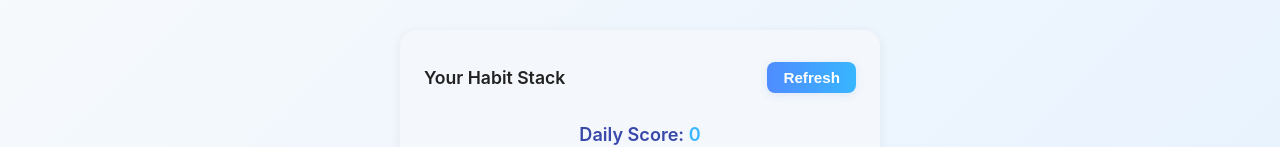
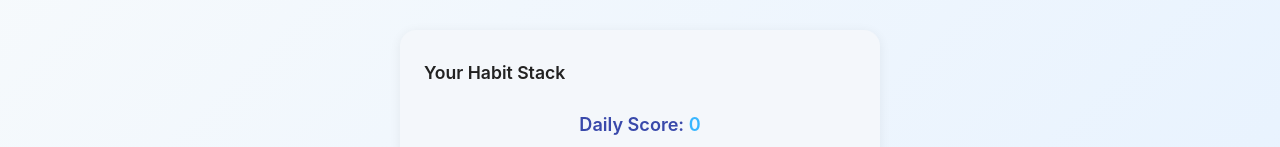
Before and after one commit to Premdataengg/HabitsTracker, a React (Create React App) app in the folder client/: page / in a window 1280 px wide. Shown: the part 140-287 px from the top of the page. Built offline with nearby package versions, Linux system fonts and the light colour scheme; no server answers.

Commit message:
remove refresh button

```diff
--- a/client/src/HabitDemo.js
+++ b/client/src/HabitDemo.js
@@ -349,7 +349,6 @@ export default function HabitDemo() {
         <section style={{ background: '#f4f7fb', borderRadius: 16, boxShadow: '0 2px 12px #0001', padding: '32px 24px 28px 24px', margin: '30px 0 38px 0' }}>
           <div style={{ display: 'flex', alignItems: 'center', justifyContent: 'space-between', marginBottom: 10 }}>
             <h3 style={{ fontWeight: 600, fontSize: '1.1rem', color: '#222', margin: 0 }}>Your Habit Stack</h3>
-            <button onClick={fetchHabits} style={{ ...buttonStyle, fontSize: '0.95rem', padding: '7px 16px', margin: 0 }}>Refresh</button>
           </div>
           {/* Gamification: Score & Completion Bar */}
           <div style={{ margin: '30px 0 18px 0', textAlign: 'center' }}>
```
